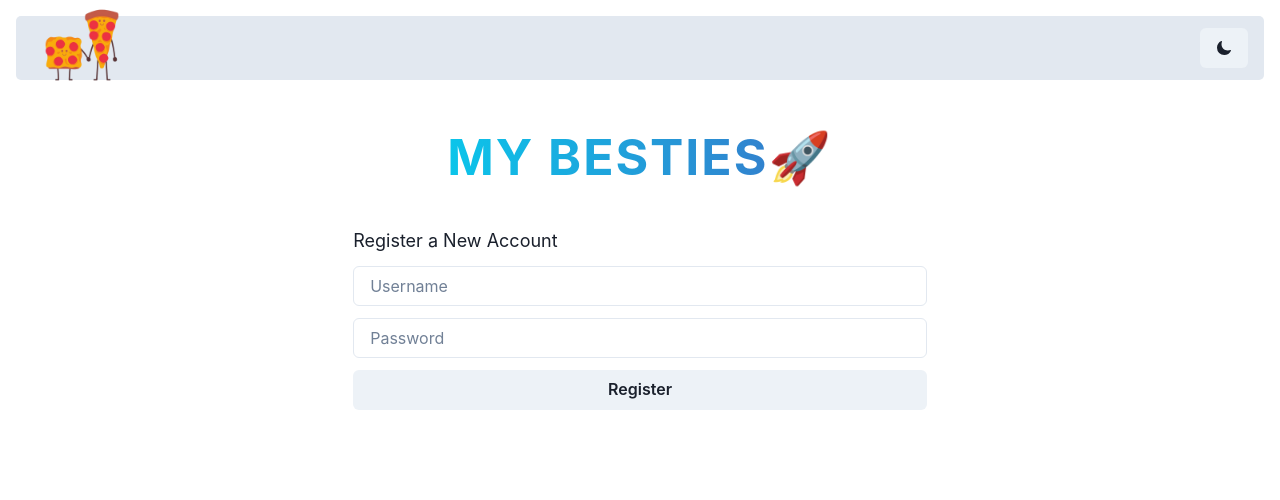
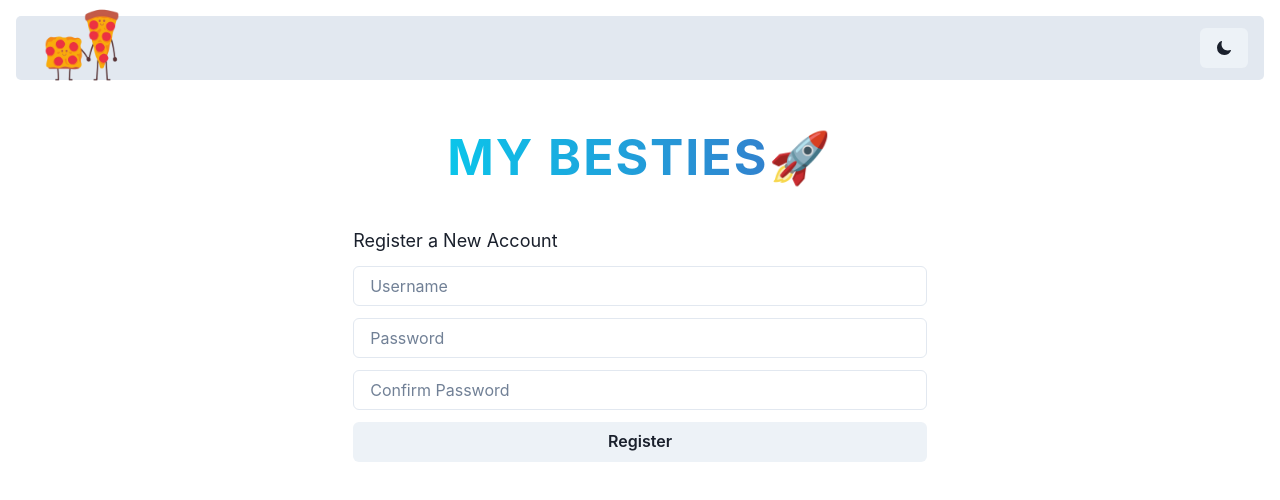
Before and after one commit to Numsompplv/FSW, a React (Vite) app in the folder frontend/: page /register in a window 1280 px wide. Shown: the top 500 px of the page. Built offline with nearby package versions, Linux system fonts and the light colour scheme.

Commit message:
ADding confirm password to Register

```diff
--- a/frontend/src/components/Register.jsx
+++ b/frontend/src/components/Register.jsx
@@ -6,10 +6,17 @@
 const Register = () => {
   const [username, setUsername] = useState("");
   const [password, setPassword] = useState("");
+  const [confirmPassword, setConfirmPassword] = useState(""); // New confirm password state
   const [error, setError] = useState("");
   const navigate = useNavigate();
 
   const handleRegister = async () => {
+    // Validate passwords match
+    if (password !== confirmPassword) {
+      setError("Passwords do not match");
+      return;
+    }
+
     try {
       const response = await fetch(`${BASE_URL}/register`, {
         method: "POST",
@@ -42,6 +49,12 @@
           value={password}
           onChange={(e) => setPassword(e.target.value)}
         />
+        <Input
+          placeholder="Confirm Password"
+          type="password"
+          value={confirmPassword}
+          onChange={(e) => setConfirmPassword(e.target.value)} // Handle confirm password input
+        />
         {error && <Text color="red.500">{error}</Text>}
         <Button onClick={handleRegister}>Register</Button>
       </Stack>
```
